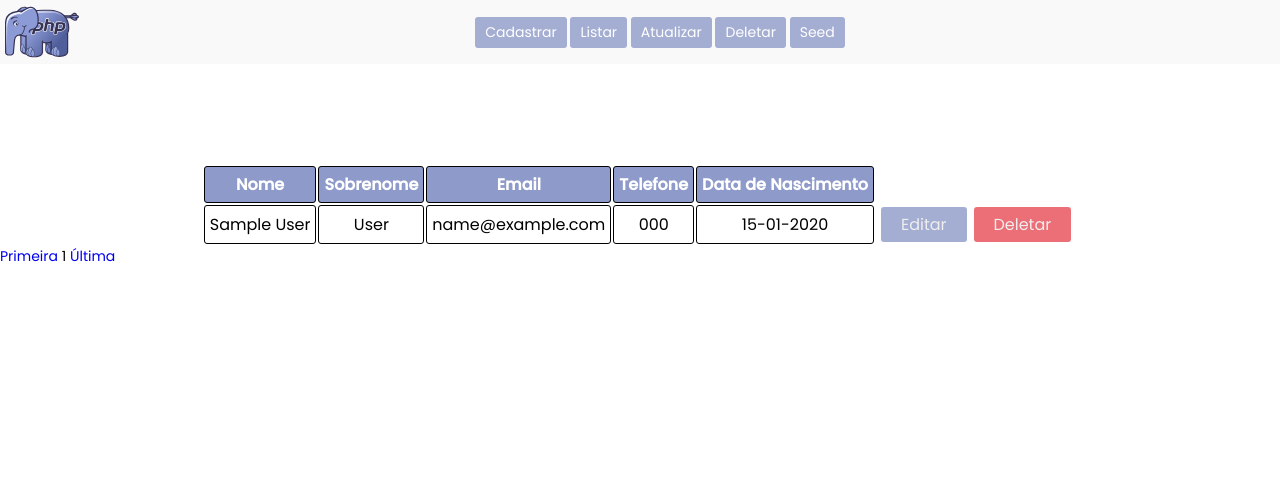
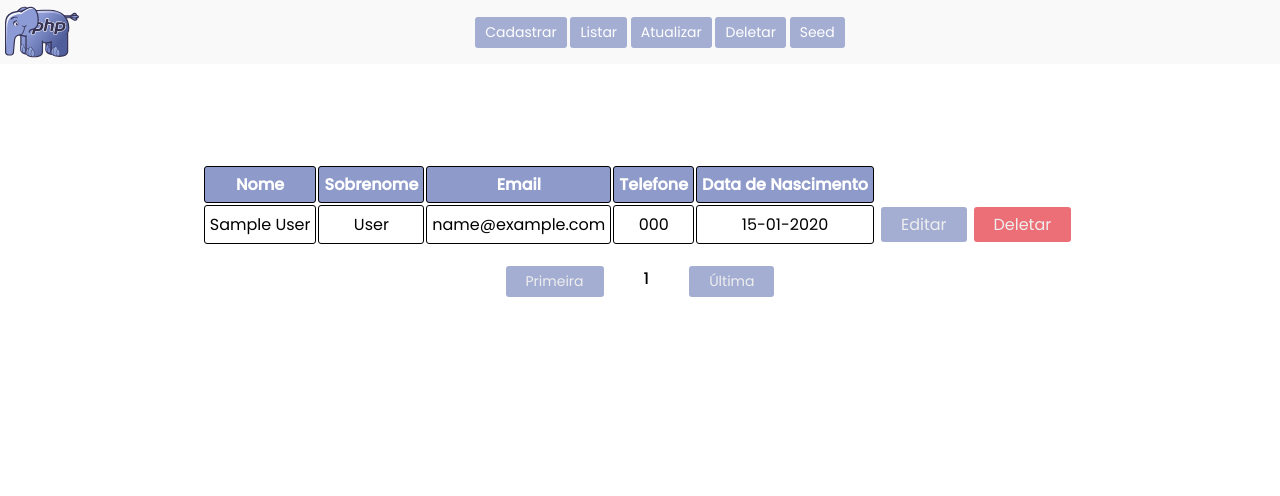
Before and after one commit to RicardoGorki/php-leader, a PHP site: page /list-users.php in a window 1280 px wide. Shown: the top 496 px of the page. Run offline with PHP 8.4, Linux system fonts and the light colour scheme; tables that the repository leaves empty hold one stand-in row (values such as "Sample post").

Commit message:
style pagination btns

```diff
--- a/list-users.php
+++ b/list-users.php
@@ -51,13 +51,15 @@ if ($intTotalUsers)
 			</tr>
 		<?php endforeach; ?>
 	</table>
-	<a href="?page=1">Primeira</a>
+	<div class="page-container">
+	<a class="btn btn-primary btn-page" href="?page=1">Primeira</a>
 	<?php if($page>1): ?>
-		<a href="?page=<?= $page - 1 ?>"> << </a>
+		<a class="btn btn-primary btn-page" href="?page=<?= $page - 1 ?>"> << </a>
 	<?php endif; ?>
-	<?= $page ?>
+	<?="<p class='btn-page page-p'>".$page."</p>" ?>
 	<?php if($page<$pages): ?>
-		<a href="?page=<?= $page + 1 ?>"> >> </a>
+		<a class="btn btn-primary btn-page" href="?page=<?= $page + 1 ?>"> >> </a>
 	<?php endif; ?>
-	<a href="?page=<?= $pages ?>">Última</a>
+	<a class="btn btn-primary btn-page" href="?page=<?= $pages ?>">Última</a>
+	<div>
 </div>
--- a/src/styles/styles-list-users.css
+++ b/src/styles/styles-list-users.css
@@ -48,3 +48,17 @@
 .tdbtn {
 	border-style: hidden;
 }
+
+.page-container{
+	display: flex;
+	justify-content: center;
+}
+
+.btn-page {
+	margin: 20px;
+}
+
+.page-p {
+	font-weight: 500;
+	font-size: 16px;
+}
```
